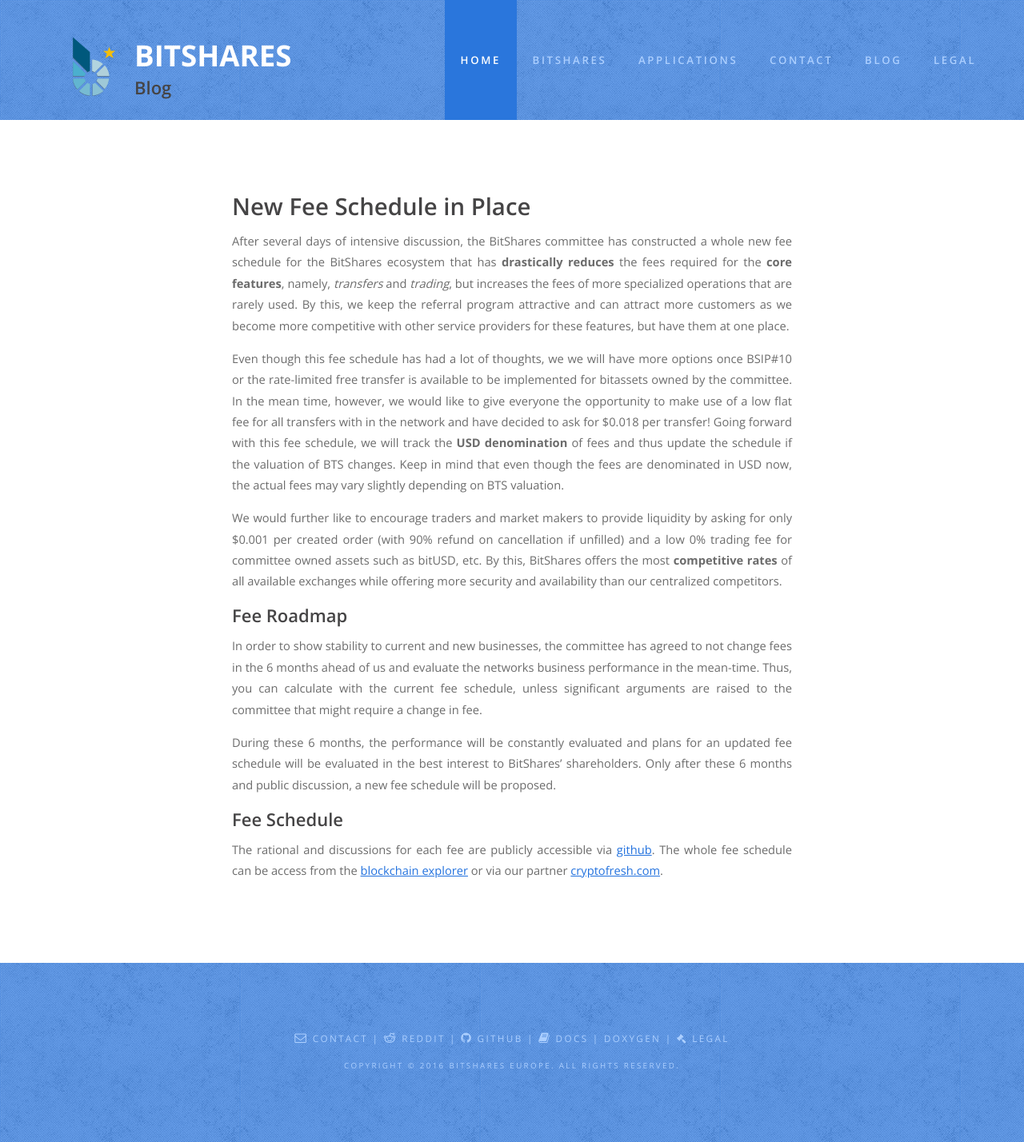
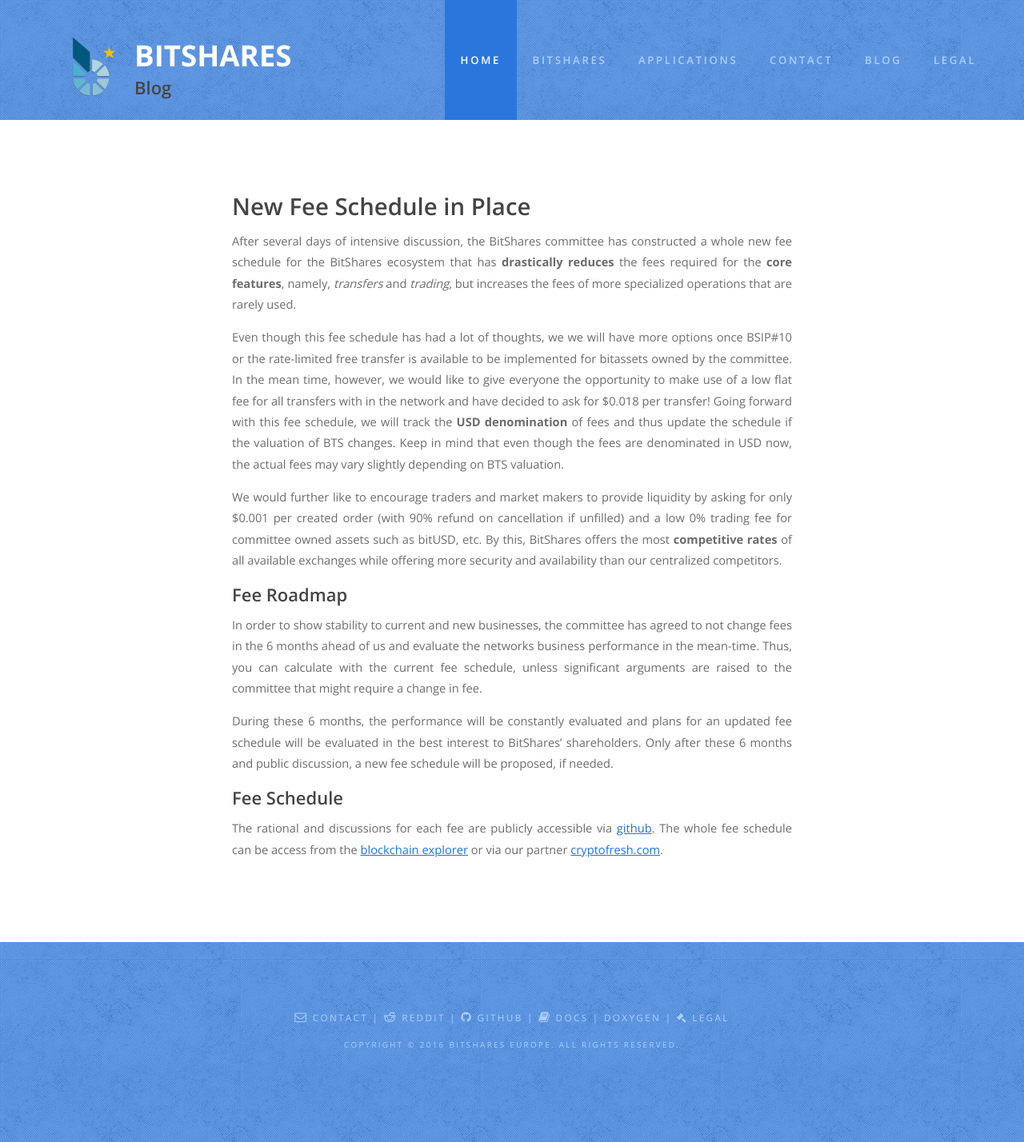
Before and after one commit to BitSharesEurope/bitshareseurope.github.io, a Jekyll site: the page built from _posts/2016-03-08-fee-schedule.md, in a window 1280 px wide. Shown: the whole page at 80% size. Built offline with Jekyll 4.4.1, drawn with Linux system fonts in a browser that asks for light colours; some web fonts are replaced.

Commit message:
Blog post updates

```diff
--- a/_posts/2016-03-08-fee-schedule.md
+++ b/_posts/2016-03-08-fee-schedule.md
@@ -2,7 +2,7 @@
 title: New Fee Schedule in Place
 ---
 
-After several days of intensive discussion, the BitShares committee has constructed a whole new fee schedule for the BitShares ecosystem that has **drastically reduces** the fees required for the **core features**, namely, *transfers* and *trading*, but increases the fees of more specialized operations that are rarely used. By this, we keep the referral program attractive and can attract more customers as we become more competitive with other service providers for these features, but have them at one place.
+After several days of intensive discussion, the BitShares committee has constructed a whole new fee schedule for the BitShares ecosystem that has **drastically reduces** the fees required for the **core features**, namely, *transfers* and *trading*, but increases the fees of more specialized operations that are rarely used.
 
 Even though this fee schedule has had a lot of thoughts, we we will have more options once BSIP#10 or the rate-limited free transfer is available to be implemented for bitassets owned by the committee. In the mean time, however, we would like to give everyone the opportunity to make use of a low flat fee for all transfers with in the network and have decided to ask for $0.018 per transfer! Going forward with this fee schedule, we will track the **USD denomination** of fees and thus update the schedule if the valuation of BTS changes. Keep in mind that even though the fees are denominated in USD now, the actual fees may vary slightly depending on BTS valuation.
 
@@ -13,7 +13,7 @@
 
 In order to show stability to current and new businesses, the committee has agreed to not change fees in the 6 months ahead of us and evaluate the networks business performance in the mean-time. Thus, you can calculate with the current fee schedule, unless significant arguments are raised to the committee that might require a change in fee.
 
-During these 6 months, the performance will be constantly evaluated and plans for an updated fee schedule will be evaluated in the best interest to BitShares' shareholders. Only after these 6 months and public discussion, a new fee schedule will be proposed.
+During these 6 months, the performance will be constantly evaluated and plans for an updated fee schedule will be evaluated in the best interest to BitShares' shareholders. Only after these 6 months and public discussion, a new fee schedule will be proposed, if needed.
 
 Fee Schedule
 ------------
```
Also changed, not shown: _drafts/2016-03-03-stealth.md (renamed from _posts/2016-03-03-stealth.md, +2 -2 lines), _posts/2016-02-01-testnet.md (+1 -1 lines), _posts/2016-02-20-bitcoin30.md (+5 -1 lines), _posts/2016-03-05-hardfork.md (+1 -1 lines), assets/bitcoin30.png.
